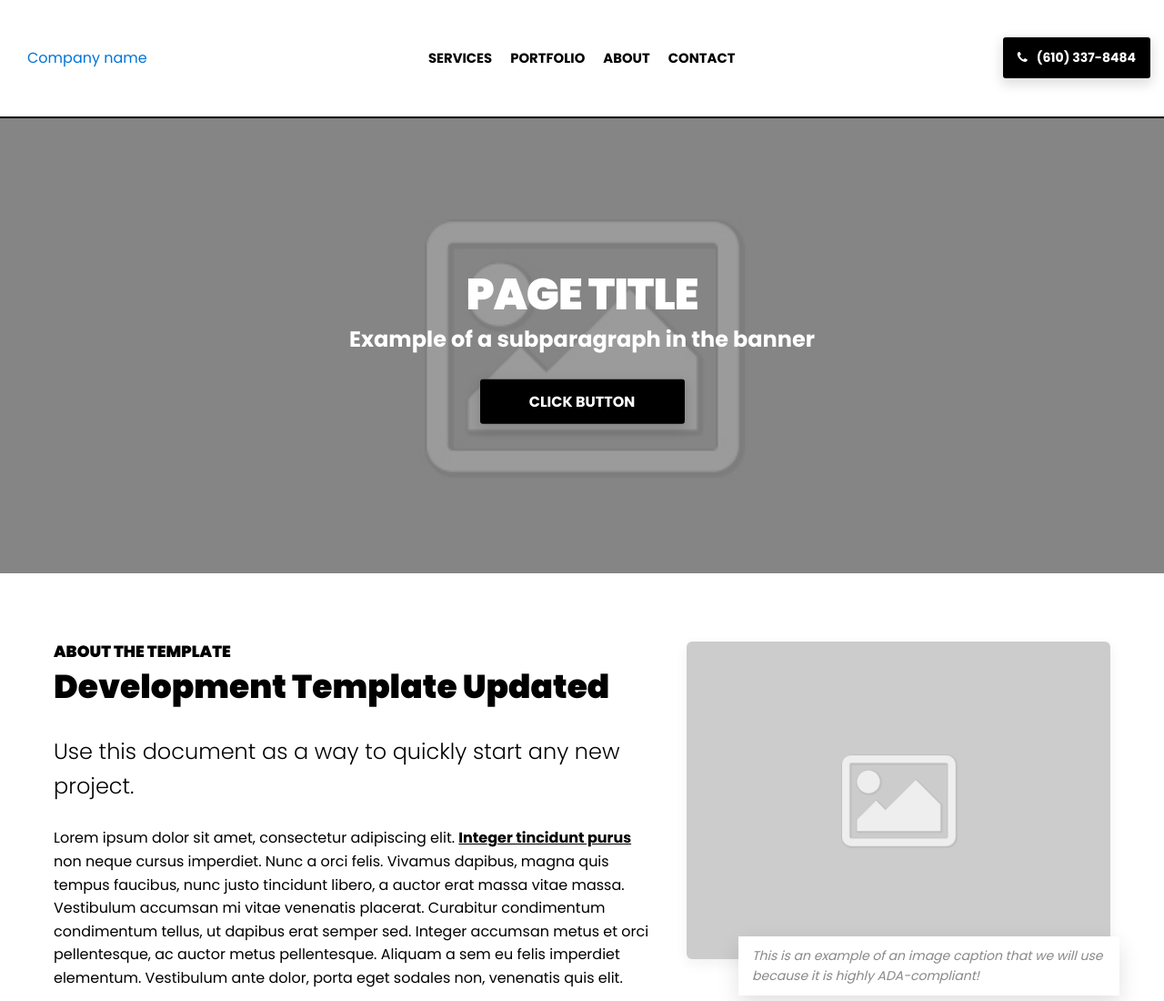
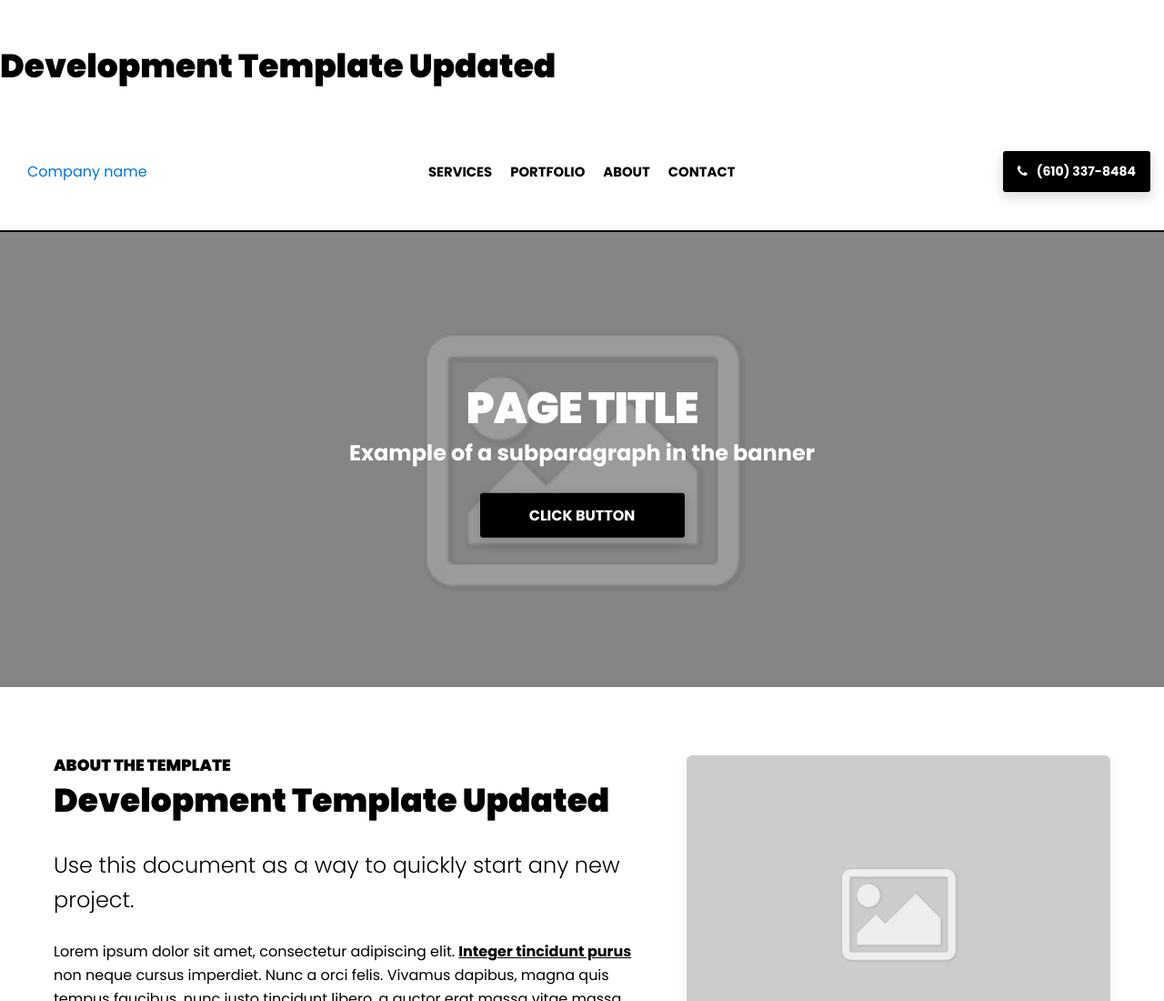
Before and after one commit to iDavemay/wowclassicnews, a website: page app/index.html in a window 1280 px wide. Shown: the top 1100 px of the page at 91% size. Drawn offline with nearby package versions, Linux system fonts and the light colour scheme.

Commit message:
Updates.

```diff
--- a/app/index.html
+++ b/app/index.html
@@ -4,7 +4,7 @@
 	<meta name="viewport" content="width=device-width, initial-scale=1" />
 	<link href='https://fonts.googleapis.com/css?family=Roboto:400,100,300,500,700' rel='stylesheet' type='text/css'>
 
-	<title>Development Boilerplate</title>
+	<h2 class="">Development Template Updated</h2>
 	<meta name="keywords" content="">
 	<meta name="description" content="Boilerplate template for development.">
 	<link href="https://fonts.googleapis.com/css?family=Poppins:300,400,700,900" rel="stylesheet">
```
